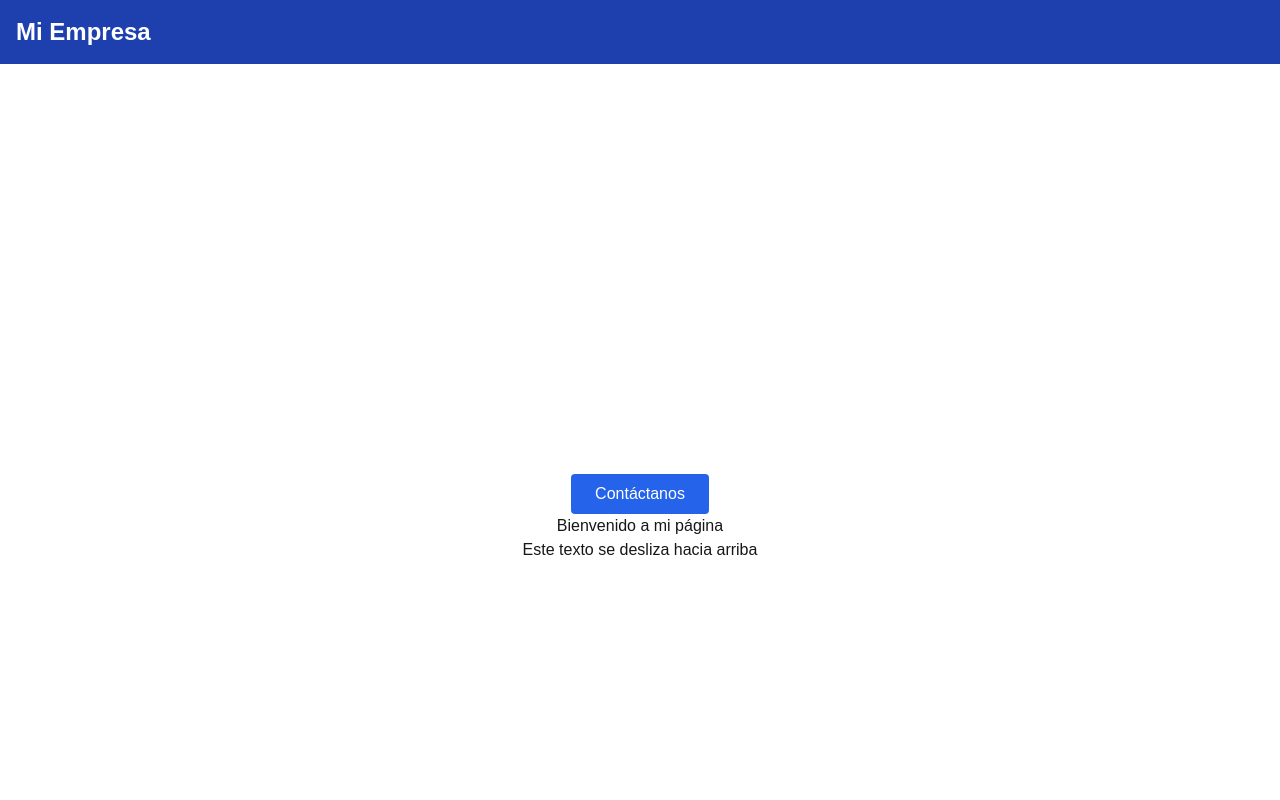
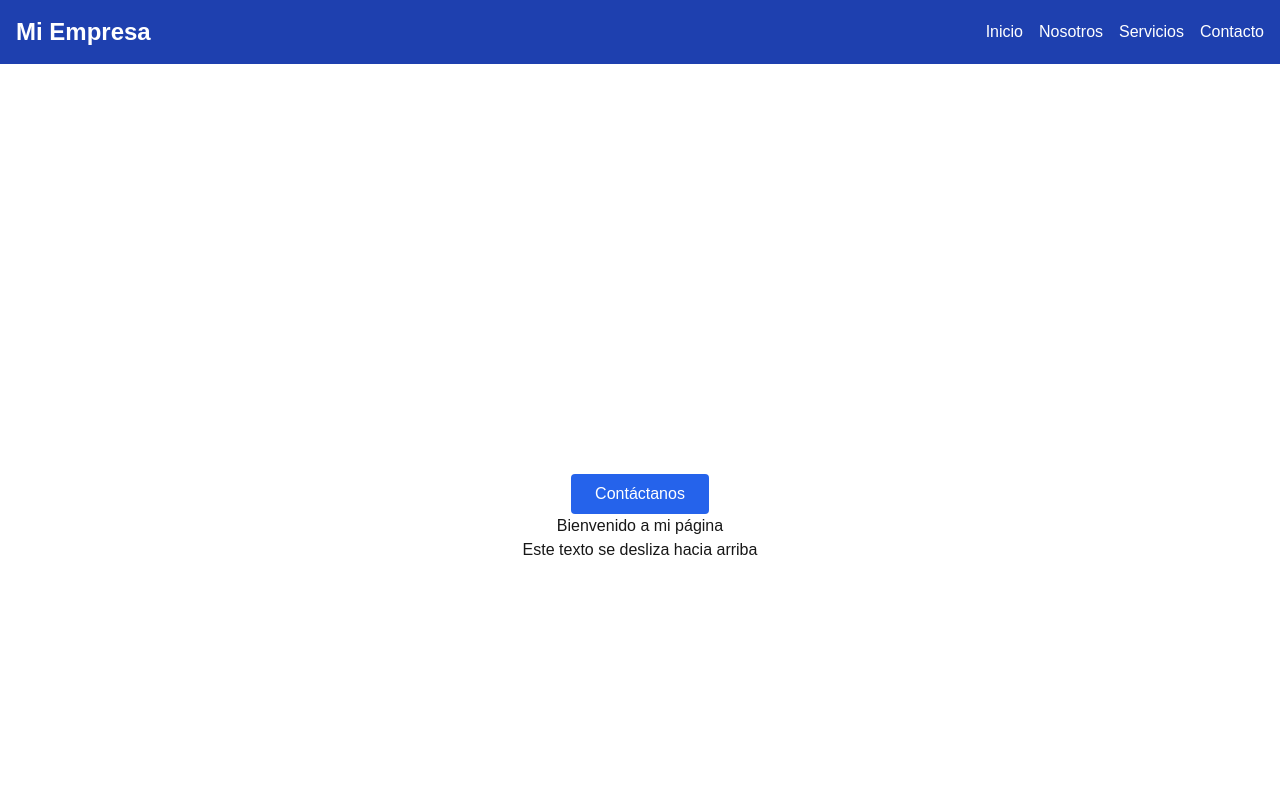
Before and after one commit to pablitomartinez/plantilla-web, a Next.js app: page / in a window 1280 px wide. Shown: the top 800 px of the page. Built offline with nearby package versions, Linux system fonts and the light colour scheme.

Commit message:
styled: se configuro el estilo del menu cuando se abre, SENCILLO

```diff
--- a/src/components/Header.tsx
+++ b/src/components/Header.tsx
@@ -1,5 +1,4 @@
 'use client';
-import { motion } from "framer-motion";
 import Link from "next/link";
 import Menu from "../../public/svg/menu";
 import Closed from "../../public/svg/closed";
@@ -8,44 +7,87 @@ import { useState } from "react";
 const Header = () => {
   const [isMenuOpen, setIsMenuOpen] = useState(false);
 
-  const toggleMenu = () => {
-    setIsMenuOpen(!isMenuOpen);
+  const toggleMenu = ()=>{
+    setIsMenuOpen(!isMenuOpen)
   };
-
   return (
     <header className="w-full bg-blue-800 text-white py-4">
       <nav className="container mx-auto flex justify-between items-center px-4">
         {/* Logotipo y menú principal para pantallas medianas y grandes */}
         <Link href="/">
           <h1 className="text-xl font-bold md:text-2xl">
-            <button className="md:hidden" onClick={toggleMenu}>
-              {isMenuOpen ? <Closed /> : <Menu />}
-            </button>
+            {/* <Closed /> Icono de menú solo en pantallas pequeñas */}
             Mi Empresa
           </h1>
         </Link>
+        <ul className="hidden md:flex space-x-4">
+          <li>
+            <Link href="/">Inicio</Link>
+          </li>
+          <li>
+            <Link href="/about">Nosotros</Link>
+          </li>
+          <li>
+            <Link href="#services">Servicios</Link>
+          </li>
+          <li>
+            <Link href="#contact">Contacto</Link>
+          </li>
+        </ul>
 
-        <motion.ul
-          className={`hidden md:flex space-x-4 ${
+        {/* Menú desplegable para pantallas pequeñas */}
+        <div className="md:hidden">
+          {/* Botón para abrir el menú */}
+          {/* <button className="text-white" onClick={toggleMenu}>
+            {isMenuOpen ? <Closed /> : <Menu />}
+          </button> */}
+
+          {/* Menú desplegable (inicialmente oculto) */}
+          {/* <ul
+            className={`absolute bg-blue-500 text-white ${
               isMenuOpen ? "block" : "hidden"
             }`}
-          initial={{ opacity: 0, y: -20 }}
-          animate={{ opacity: isMenuOpen ? 1 : 0, y: isMenuOpen ? 0 : -20 }}
-          transition={{ duration: 0.3 }}
           >
-          <motion.li whileHover={{ scale: 1.1 }}>
+            <li>
               <Link href="/">Inicio</Link>
-          </motion.li>
-          <motion.li whileHover={{ scale: 1.1 }}>
+            </li>
+            <li>
               <Link href="/about">Nosotros</Link>
-          </motion.li>
-          <motion.li whileHover={{ scale: 1.1 }}>
+            </li>
+            <li>
               <Link href="#services">Servicios</Link>
-          </motion.li>
-          <motion.li whileHover={{ scale: 1.1 }}>
+            </li>
+            <li>
               <Link href="#contact">Contacto</Link>
-          </motion.li>
-        </motion.ul>
+            </li>
+          </ul> */}
+
+          <div className="md:hidden">
+            <button className="text-white" onClick={toggleMenu}>
+              {isMenuOpen ? <Closed /> : <Menu />}
+            </button>
+
+            <ul
+              className={`absolute bg-white text-black text-center mt-4 rounded-md shadow-md transition-opacity duration-300 ease-in-out ${
+                isMenuOpen ? "opacity-100" : "opacity-0"
+              } fixed top-12 left-0 right-0 z-10`}
+            >
+              <li className="py-4 px-4 hover:bg-gray-100">
+                <Link href="/">Inicio</Link>
+              </li>
+              <li className="py-4 px-4 hover:bg-gray-100">
+                <Link href="/">Nosotros</Link>
+              </li>
+              <li className="py-4 px-4 hover:bg-gray-100">
+                <Link href="/">Nosotros</Link>
+              </li>
+              <li className="py-4 px-4 hover:bg-gray-100">
+                <Link href="/">Nosotros</Link>
+              </li>
+              {/* ... otros elementos del menú */}
+            </ul>
+          </div>
+        </div>
       </nav>
     </header>
   );
```
Lines whose indentation alone changed are shown as unchanged.
